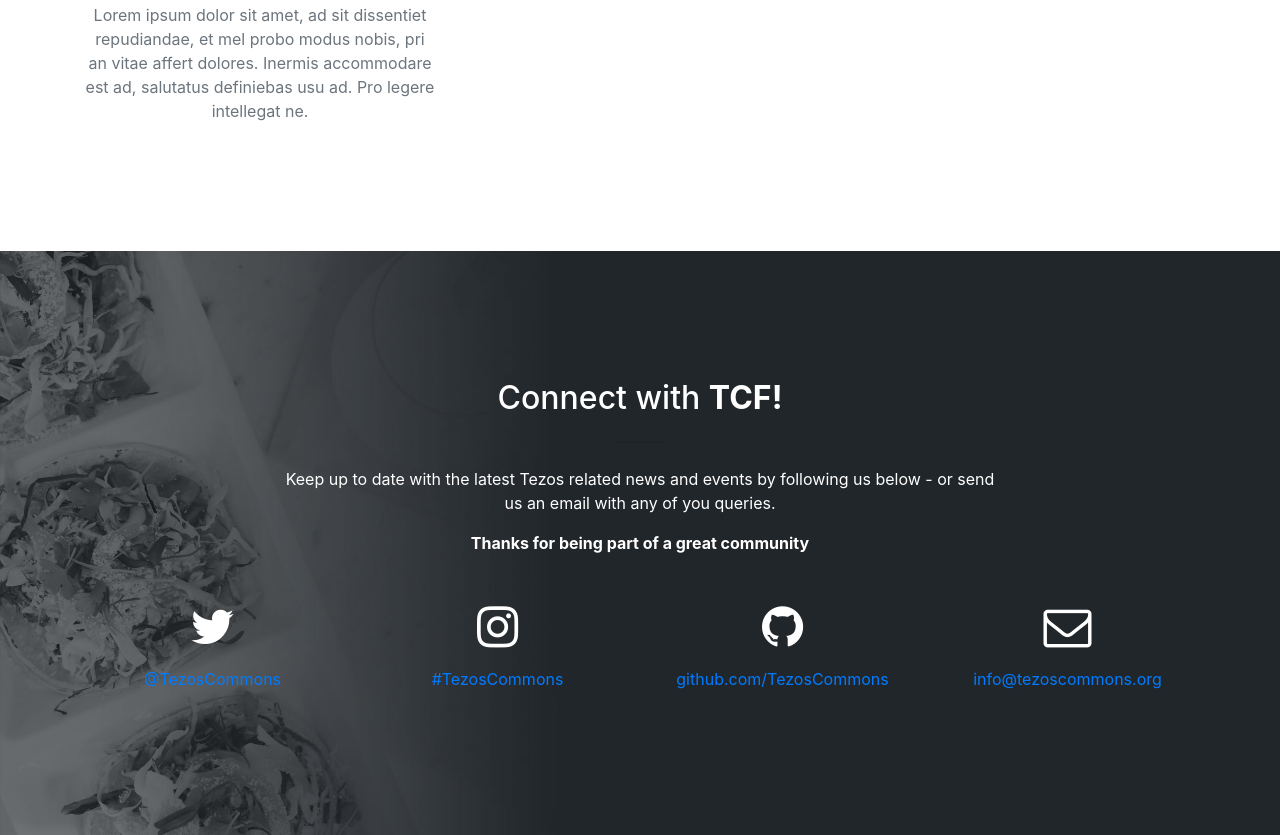
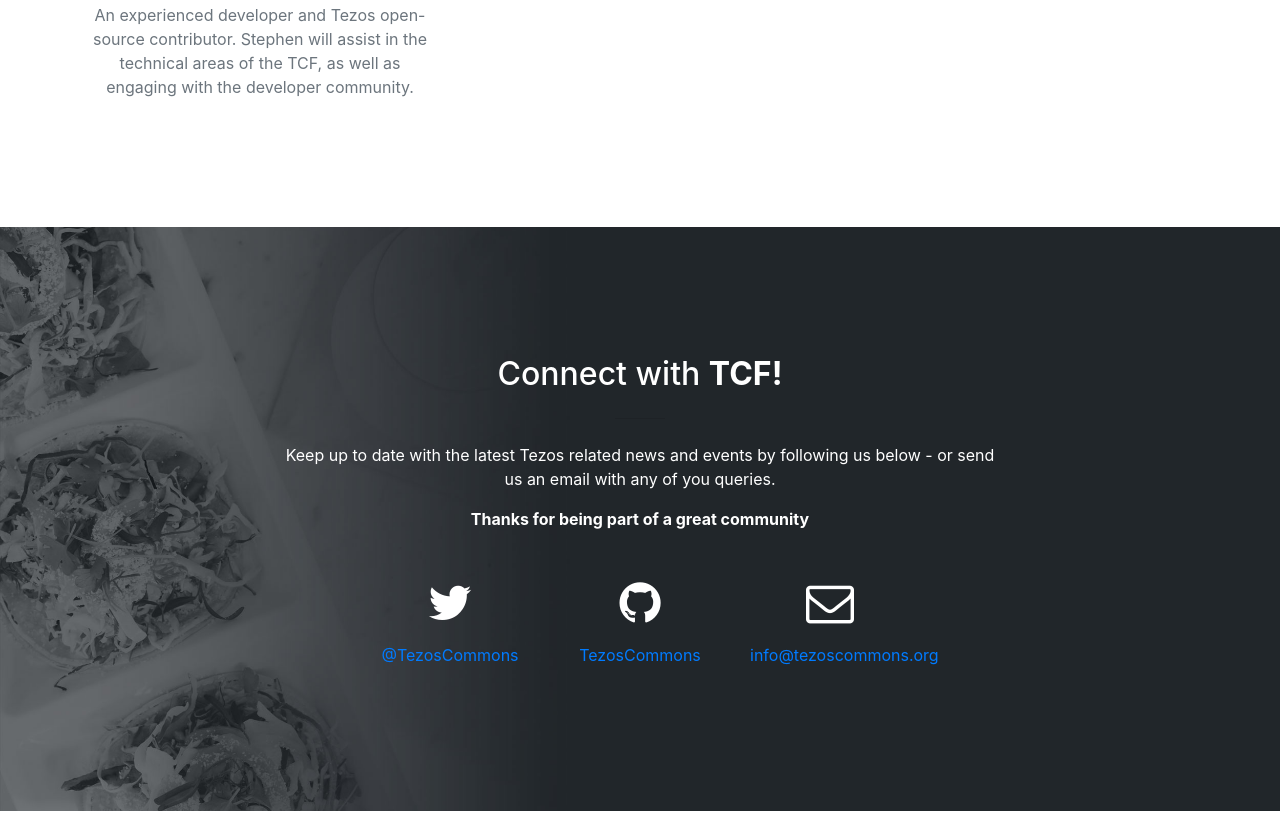
Before and after one commit to TezosCommons/tezoscommons.github.io, a website with bundled scripts: page team.html in a window 1280 px wide. Shown: the part 1255-2090 px from the top of the page. After the commit the page ends 2066 px from the top, so only its background shows below. Built offline with nearby package versions, Linux system fonts and the light colour scheme.

Commit message:
Small updates for contact section

```diff
--- a/team.html
+++ b/team.html
@@ -108,7 +108,7 @@
             <div class="service-box mt-5 mx-auto">
               <img class="avatar" src="https://avatars2.githubusercontent.com/u/13844325?s=400&u=25cb62dcf19d508b04d32162c9d871f0ff799c45&v=4" />
               <h3 class="mb-3">Stephen Andrews</h3>
-              <p class="text-muted mb-0">Lorem ipsum dolor sit amet, ad sit dissentiet repudiandae, et mel probo modus nobis, pri an vitae affert dolores. Inermis accommodare est ad, salutatus definiebas usu ad. Pro legere intellegat ne.</p>
+              <p class="text-muted mb-0">An experienced developer and Tezos open-source contributor. Stephen will assist in the technical areas of the TCF, as well as engaging with the developer community.</p>
             </div>
           </div>
         </div>
@@ -126,19 +126,15 @@
           </div>
         </div>
         <div class="row">
-          <div class="col-lg-3 ml-auto text-center">
+          <div class="col-lg-2 ml-auto col-lg-offset-3 o text-center">
             <i class="fa fa-twitter fa-3x mb-3 sr-contact"></i>
-            <p><a href="mailto:info@tezoscommons.org">@TezosCommons</a></p>
+            <p><a target="_blank" href="https://twitter.com/TezosCommons">@TezosCommons</a></p>
           </div>
-          <div class="col-lg-3 ml-auto text-center">
-            <i class="fa fa-instagram fa-3x mb-3 sr-contact"></i>
-            <p><a href="mailto:info@tezoscommons.org">#TezosCommons</a></p>
+          <div class="col-lg-2 text-center">
+            <i class="fa fa-github fa-3x mb-3 sr-contact"></i>
+            <p><a target="_blank" href="https://github.com/TezosCommons">TezosCommons</a></p>
           </div>
-          <div class="col-lg-3 ml-auto text-center">
-            <i class="fa fa-github fa-3x mb-3 sr-contact"></i>
-            <p><a href="mailto:info@tezoscommons.org">github.com/TezosCommons</a></p>
-          </div>
-          <div class="col-lg-3 mr-auto text-center">
+          <div class="col-lg-2 mr-auto text-center">
             <i class="fa fa-envelope-o fa-3x mb-3 sr-contact"></i>
             <p>
               <a href="mailto:info@tezoscommons.org">info@tezoscommons.org</a>
```
Also changed, not shown: index.html (+6 -10 lines), news.html (+6 -10 lines).
